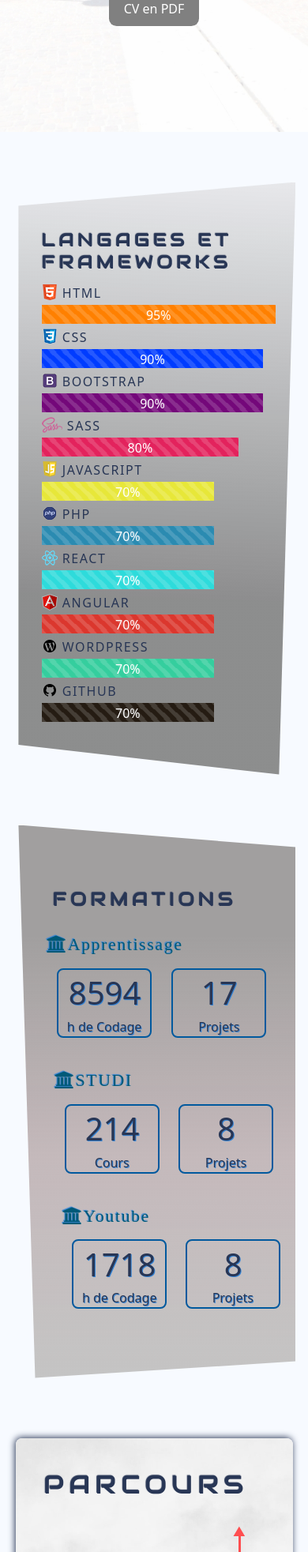
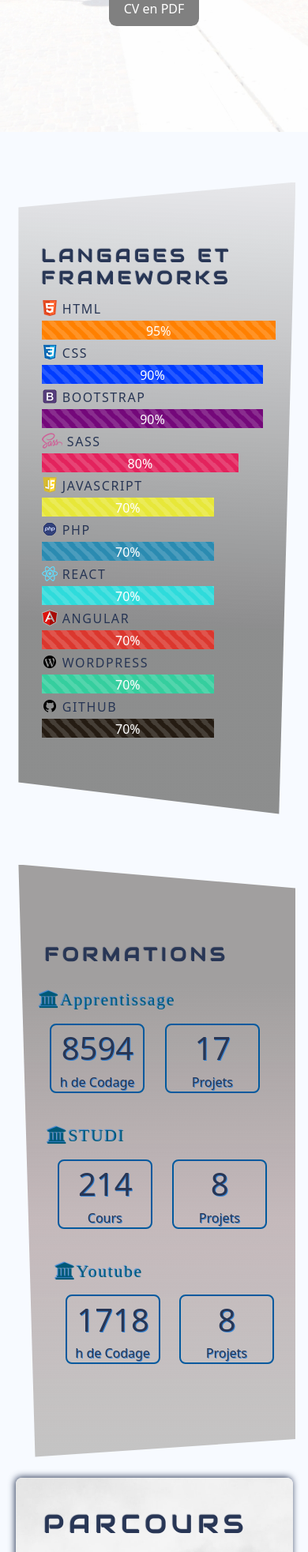
Before and after one commit to Toty-01/cv, a PHP site: page / in a window 390 px wide. Shown: the part 812-2777 px from the top of the page at 79% size. Run offline with PHP 8.4, Linux system fonts and the light colour scheme; some web fonts are replaced.

Commit message:
update mobile screen

```diff
--- a/index.html
+++ b/index.html
@@ -41,7 +41,6 @@
           data-aos-delay="50"
           data-aos-duration="3000"
           data-aos-easing="ease-in-out">
-
           CAUCHE Anthony
       </h1>
 
@@ -52,7 +51,6 @@
           data-aos-delay="50"
           data-aos-duration="3000"
           data-aos-easing="ease-in-out">
-
           Dév Front-end
         </h2>
 
--- a/style.css
+++ b/style.css
@@ -606,11 +606,12 @@
   }
   #langages {
     width: 90%;
-    padding: 60px 10px 120px 30px;
+    padding: 80px 10px 160px 30px;
+    height: 800px;
   }
   #formation {
-    padding: 80px 0 0 20px;
-    height: 700px;
+    padding: 100px 0 0 10px;
+    height: 750px;
     width: 90%;
   }
   #formation h3 {
```
